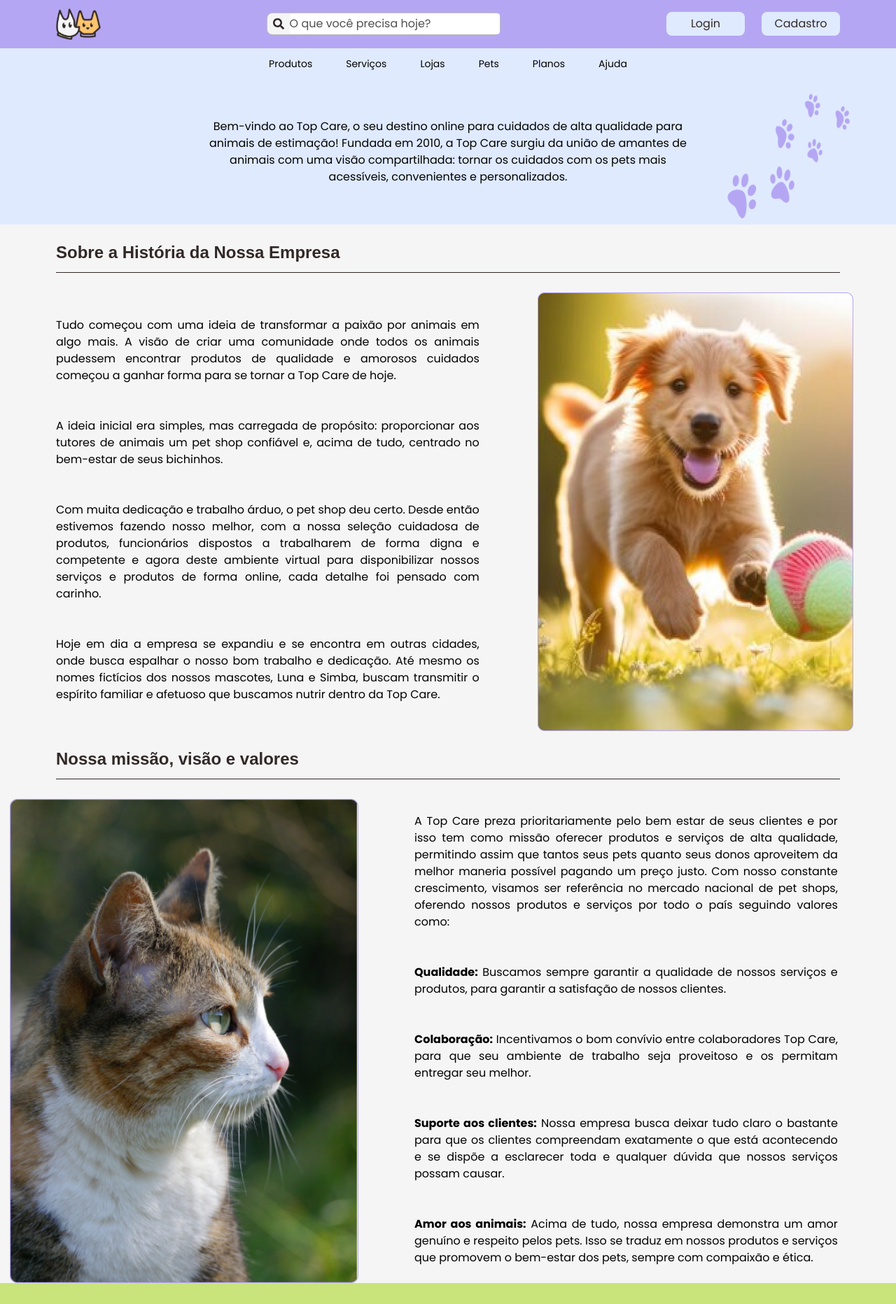
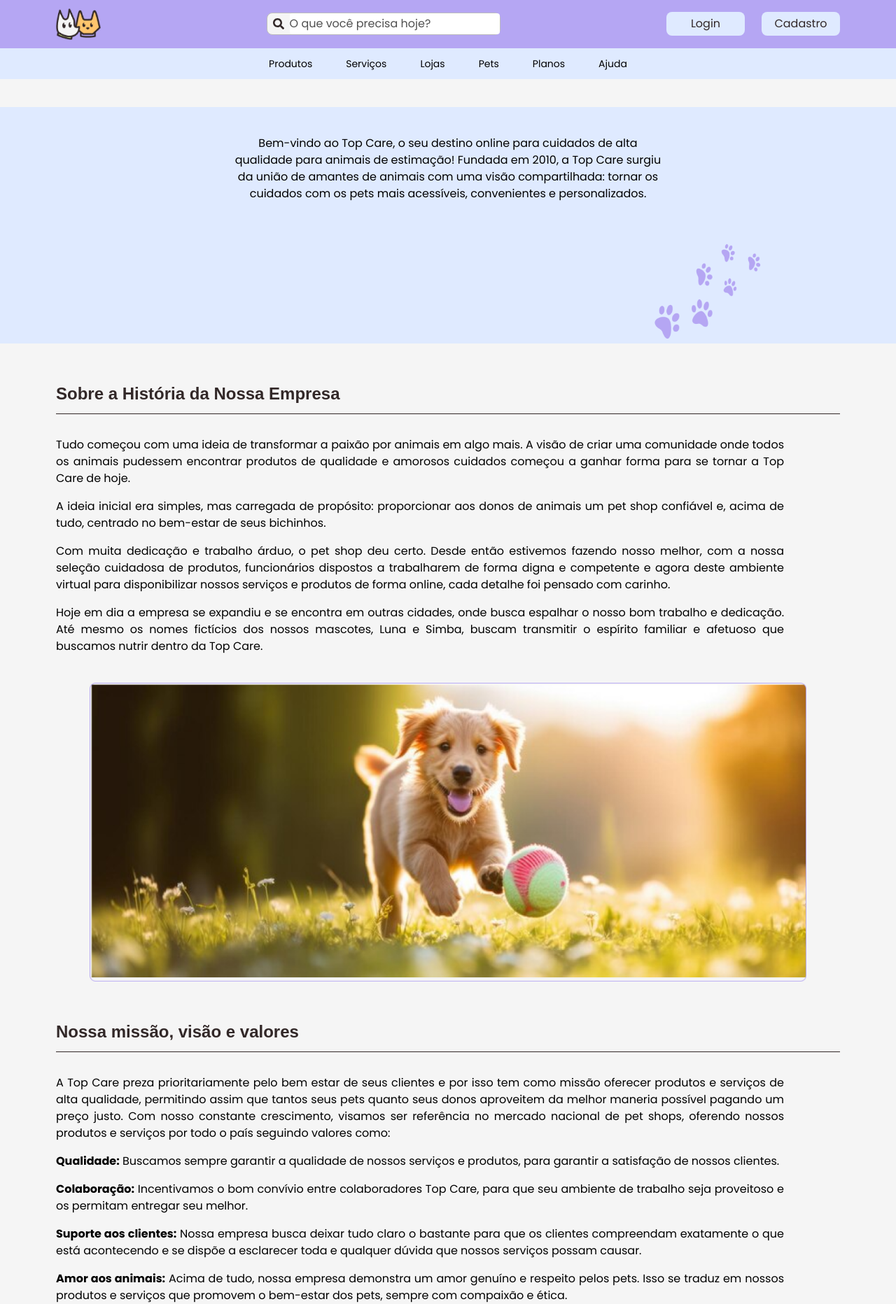
Before and after one commit to Projeto-Top-Care/Top-Care-Front-End, a Next.js app: page /SobreNos in a window 1280 px wide. Shown: the top 1864 px of the page at 70% size. Built offline with nearby package versions, Linux system fonts and the light colour scheme; a web font is replaced by a local one.

Commit message:
Página responsiva para Tablet

```diff
--- a/src/app/SobreNos/page.tsx
+++ b/src/app/SobreNos/page.tsx
@@ -4,90 +4,69 @@ import TituloLinha from "@/components/TituloLinha/TituloLinha"
 export default function sobreNos() {
     return (
         <main className="bg-branco w-full">
-            <section className="flex w-full">
-                <div className="md:p-10 p-4 w-full h-[100%] bg-terciaria flex justify-center items-center content-center ">
-                    <div className="md:w-[57%] md:my-4 w-[80%]">
-                        <p className=" font-poppins text-center">Bem-vindo ao Top Care, o seu destino online
+            <section className="flex w-full mb-8 bg-terciaria md:mt-10">
+                <div className="p-4 w-full h-[100%] flex justify-center items-center md:pt-6">
+                    <div className="w-[90%] md:w-[50%] md:my-4">
+                        <p className="font-poppins text-justify text-sm md:text-center md:text-base">Bem-vindo ao Top Care, o seu destino online
                             para cuidados de alta qualidade para animais de estimação! Fundada em 2010, a Top Care
                             surgiu da união de amantes de animais com uma visão compartilhada: tornar os cuidados
                             com os pets mais acessíveis, convenientes e personalizados.</p>
                     </div>
                 </div>
-                <div className="md:w-[15%] md:-ml-[20%] md:mt-4 md:flex hidden">
-                    <img src="/assets/patinhas.png" alt="trilhas de patas" />
+                <div className="md:flex md:mt-[15%] md:-ml-[28%] hidden">
+                    <img className="object-contain md:w-[70%]" src="/assets/patinhas.png" alt="trilhas de patas" />
                 </div>
             </section>
+
             <section>
                 <TituloLinha titulo="Sobre a História da Nossa Empresa " />
-                <div className="flex md:flex-row flex-col items-center">
-                    <div className="w-[60%]">
-                        <div className="w-[85%] md:mx-14 md:p-6 mx-4 p-2">
-                            <p className=" font-poppins text-justify">Tudo começou com uma ideia de transformar a
+                <div className="flex flex-col items-center">
+                    <div className="md:w-[100%] w-[100%]">
+                        <div className="w-[98%] p-2 text-sm md:w-[85%] md:mx-14 md:px-6 md:text-base">
+                            <p className=" font-poppins text-justify md:mx-0 mx-4">Tudo começou com uma ideia de transformar a
                                 paixão por animais em algo mais. A visão de criar uma comunidade onde todos os animais
                                 pudessem encontrar produtos de qualidade e
                                 amorosos cuidados começou a ganhar forma para se tornar a Top Care de hoje.</p>
-                        </div>
-                        <div className="w-[85%] md:mx-14 md:p-6 mx-4 p-2">
-                            <p className=" font-poppins text-justify">A ideia inicial era simples,
-                             mas carregada de propósito: proporcionar aos tutores de animais
+                            <p className=" font-poppins text-justify md:mx-0 mx-4 mt-4">A ideia inicial era simples,
+                                mas carregada de propósito: proporcionar aos donos de animais
                                 um pet shop confiável e, acima de tudo, centrado no bem-estar de seus bichinhos. </p>
-                        </div>
-                        <div className="w-[85%] md:mx-14 md:p-6 mx-4 p-2">
-                            <p className=" font-poppins text-justify">Com muita dedicação e trabalho árduo, o pet shop deu certo. Desde então estivemos fazendo
+                            <p className=" font-poppins text-justify md:mx-0 mx-4 mt-4">Com muita dedicação e trabalho árduo, o pet shop deu certo. Desde então estivemos fazendo
                                 nosso melhor, com a  nossa seleção cuidadosa de produtos, funcionários dispostos a
                                 trabalharem de forma digna e competente e agora deste ambiente virtual para disponibilizar
                                 nossos serviços e produtos de forma online, cada detalhe foi pensado com carinho.</p>
-                        </div>
-                        <div className="w-[85%] md:mx-14 md:p-6 mx-4 p-2">
-                            <p className=" font-poppins text-justify">Hoje em dia a empresa se expandiu e se encontra em outras cidades, onde busca espalhar
+                            <p className=" font-poppins text-justify md:mx-0 mx-4 mt-4">Hoje em dia a empresa se expandiu e se encontra em outras cidades, onde busca espalhar
                                 o nosso bom trabalho e dedicação. Até mesmo os nomes fictícios dos nossos mascotes, Luna e Simba,
                                 buscam transmitir o espírito familiar e afetuoso que buscamos nutrir dentro da Top Care.</p>
                         </div>
                     </div>
-                    <div className="w-[40%] md:mt-1 mt-4">
-                        <img src="/assets/cachorro-brincando.png" alt="cachorro correndo atras da bola" />
+                    <div className="w-[70%] mt-4 flex justify-center md:mt-8 md:w-[80%]">
+                        <img className="md:w-[100%] md:h-[70%] md:hidden" src="/assets/cachorro-brincando.png" alt="cachorro correndo atras da bola" />
+                        <img className="hidden md:flex md:w-[100%] md:h-[70%] md:rounded" src="/assets/banner-cachorro-brincando.png" alt="banner pra tablet"/>
                     </div>
                 </div>
             </section>
 
-
-            <section>
+            <section className="py-8">
                 <TituloLinha titulo="Nossa missão, visão e valores" />
-                <div className="flex md:flex-row flex-col">
-                    <div className="w-[40%] md:mt-1 mt-4 flex justify-end ">
-                        <img src="/assets/gato-olhando-para-o-horizonte.png" alt="Um gato olhando para o horizonte" />
+                <div className="flex flex-col-reverse items-center">
+                    <div className="w-[70%] mt-4 flex justify-center md:mt-8 md:w-[80%]">
+                        <img src="/assets/gato-coberto.jpg" alt="cachorro correndo atras da bola" />
                     </div>
-                    <div className="w-[60%]">
-                        <div className="w-[85%] md:mx-14 md:p-6 mx-4 p-2">
-                            <p className=" font-poppins text-justify">A Top Care preza prioritariamente pelo bem estar de seus clientes e por isso tem como missão
+                    <div className="md:w-[100%] w-[100%]">
+                        <div className="w-[98%] p-2 text-sm md:w-[85%] md:mx-14 md:px-6 md:text-base">
+                            <p className=" font-poppins text-justify md:mx-0 mx-4">A Top Care preza prioritariamente pelo bem estar de seus clientes e por isso tem como missão
                                 oferecer produtos e serviços de alta qualidade, permitindo assim que tantos seus pets quanto
                                 seus donos aproveitem da melhor maneria possível pagando um preço justo. Com nosso constante
                                 crescimento, visamos ser referência no mercado nacional de  pet shops, oferendo nossos
                                 produtos e serviços por todo o país seguindo valores como: </p>
-                        </div>
-
-
-                        <div className="w-[85%] md:mx-14 md:p-6 mx-4 p-2">
-                            <p className=" font-poppins text-justify"><b>Qualidade:</b> Buscamos sempre garantir a qualidade de nossos serviços e produtos, para garantir a
+                            <p className=" font-poppins text-justify md:mx-0 mx-4 mt-4"><b>Qualidade:</b> Buscamos sempre garantir a qualidade de nossos serviços e produtos, para garantir a
                                 satisfação de nossos clientes.</p>
-                        </div>
-
-
-                        <div className="w-[85%] md:mx-14 md:p-6 mx-4 p-2">
-                            <p className=" font-poppins text-justify"><b>Colaboração:</b> Incentivamos o bom convívio entre colaboradores Top Care, para que seu ambiente
+                            <p className=" font-poppins text-justify md:mx-0 mx-4 mt-4"><b>Colaboração:</b> Incentivamos o bom convívio entre colaboradores Top Care, para que seu ambiente
                                 de trabalho seja proveitoso e os permitam entregar seu melhor.</p>
-                        </div>
-
-
-                        <div className="w-[85%] md:mx-14 md:p-6 mx-4 p-2">
-                            <p className=" font-poppins text-justify"><b>Suporte aos clientes:</b> Nossa empresa busca deixar tudo claro o bastante para que os clientes
+                            <p className=" font-poppins text-justify md:mx-0 mx-4 mt-4"><b>Suporte aos clientes:</b> Nossa empresa busca deixar tudo claro o bastante para que os clientes
                                 compreendam exatamente o que está acontecendo e se dispõe a esclarecer toda e qualquer dúvida
                                 que nossos serviços possam causar.</p>
-                        </div>
-
-
-                        <div className="w-[85%] md:mx-14 md:p-6 mx-4 p-2">
-                            <p className=" font-poppins text-justify"><b>Amor aos animais:</b> Acima de tudo, nossa empresa demonstra um amor genuíno e respeito pelos pets.
+                            <p className=" font-poppins text-justify md:mx-0 mx-4 mt-4"><b>Amor aos animais:</b> Acima de tudo, nossa empresa demonstra um amor genuíno e respeito pelos pets.
                                 Isso se traduz em nossos produtos e serviços que promovem o bem-estar dos pets, sempre com
                                 compaixão e ética.</p>
                         </div>
```
Also changed, not shown: public/assets/banner-cachorro-brincando.png (added), public/assets/gato-coberto.jpg (added).
